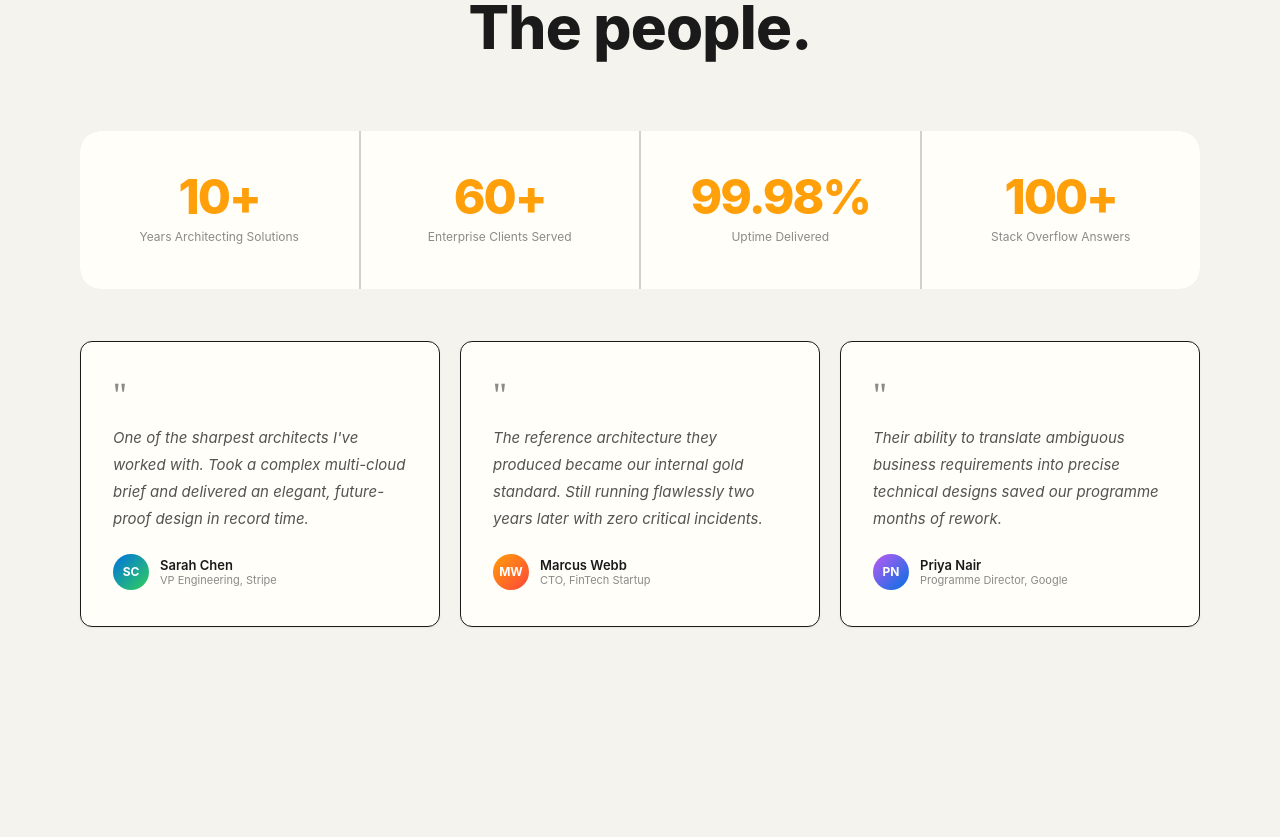
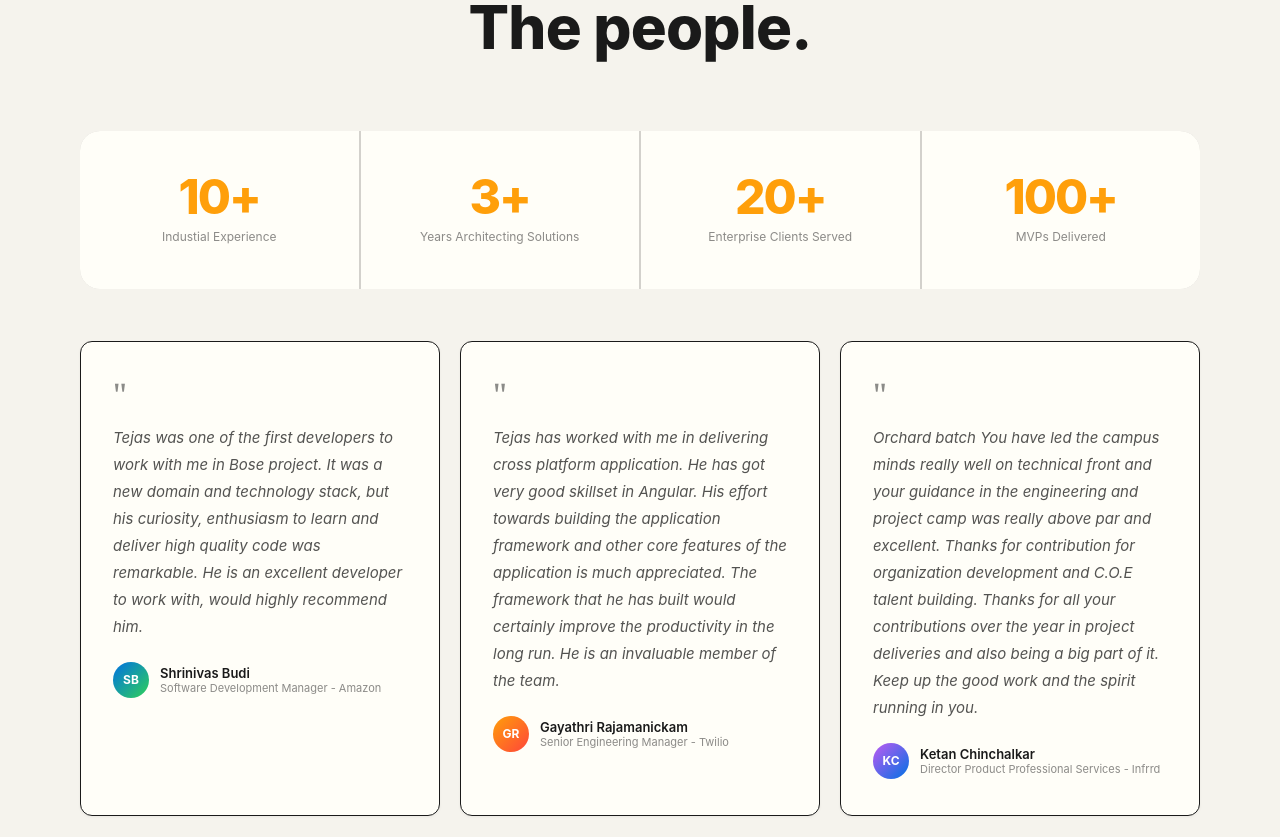
Before and after one commit to tsabunkar/portfolio, a React (Vite) app: page / in a window 1280 px wide. Shown: the part 1960-2797 px from the top of the page. Built offline with nearby package versions, Linux system fonts and the light colour scheme.

Commit message:
testimonials update

```diff
--- a/src/data/stats.js
+++ b/src/data/stats.js
@@ -1,7 +1,7 @@
 /** data/stats.js */
 export const STATS = [
-  { num: "10+", label: "Years Architecting Solutions" },
-  { num: "60+", label: "Enterprise Clients Served" },
-  { num: "99.98%", label: "Uptime Delivered" },
-  { num: "100+", label: "Stack Overflow Answers" },
+  { num: "10+", label: "Industial Experience" },
+  { num: "3+", label: "Years Architecting Solutions" },
+  { num: "20+", label: "Enterprise Clients Served" },
+  { num: "100+", label: "MVPs Delivered" },
 ];
--- a/src/data/testimonials.js
+++ b/src/data/testimonials.js
@@ -1,24 +1,27 @@
 /** data/testimonials.js */
 export const TESTIMONIALS = [
   {
-    quote:    "One of the sharpest architects I've worked with. Took a complex multi-cloud brief and delivered an elegant, future-proof design in record time.",
-    name:     'Sarah Chen',
-    role:     'VP Engineering, Stripe',
-    initials: 'SC',
-    grad:     '135deg,#0071e3,#30d158',
+    quote:
+      "Tejas was one of the first developers to work with me in Bose project. It was a new domain and technology stack, but his curiosity, enthusiasm to learn and deliver high quality code was remarkable. He is an excellent developer to work with, would highly recommend him.",
+    name: "Shrinivas Budi",
+    role: "Software Development Manager - Amazon",
+    initials: "SB",
+    grad: "135deg,#0071e3,#30d158",
   },
   {
-    quote:    'The reference architecture they produced became our internal gold standard. Still running flawlessly two years later with zero critical incidents.',
-    name:     'Marcus Webb',
-    role:     'CTO, FinTech Startup',
-    initials: 'MW',
-    grad:     '135deg,#ff9f0a,#ff453a',
+    quote:
+      "Tejas has worked with me in delivering cross platform application. He has got very good skillset in Angular. His effort towards building the application framework and other core features of the application is much appreciated. The framework that he has built would certainly improve the productivity in the long run. He is an invaluable member of the team.",
+    name: "Gayathri Rajamanickam",
+    role: "Senior Engineering Manager - Twilio",
+    initials: "GR",
+    grad: "135deg,#ff9f0a,#ff453a",
   },
   {
-    quote:    'Their ability to translate ambiguous business requirements into precise technical designs saved our programme months of rework.',
-    name:     'Priya Nair',
-    role:     'Programme Director, Google',
-    initials: 'PN',
-    grad:     '135deg,#bf5af2,#0071e3',
+    quote:
+      "Orchard batch You have led the campus minds really well on technical front and your guidance in the engineering and project camp was really above par and excellent. Thanks for contribution for organization development and C.O.E talent building. Thanks for all your contributions over the year in project deliveries and also being a big part of it. Keep up the good work and the spirit running in you.",
+    name: "Ketan Chinchalkar",
+    role: "Director Product Professional Services - Infrrd",
+    initials: "KC",
+    grad: "135deg,#bf5af2,#0071e3",
   },
 ];
```
